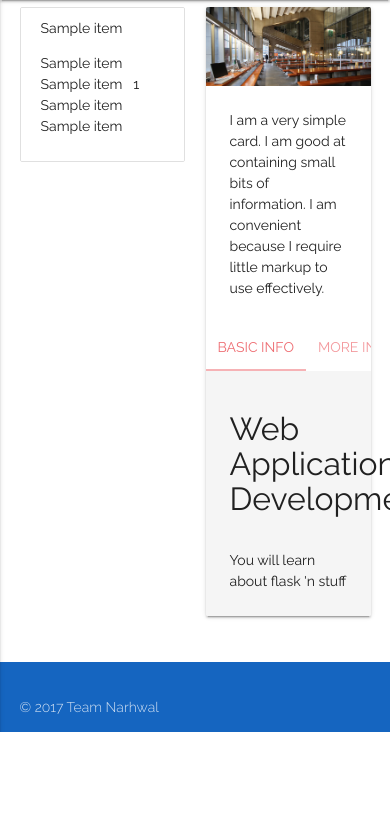
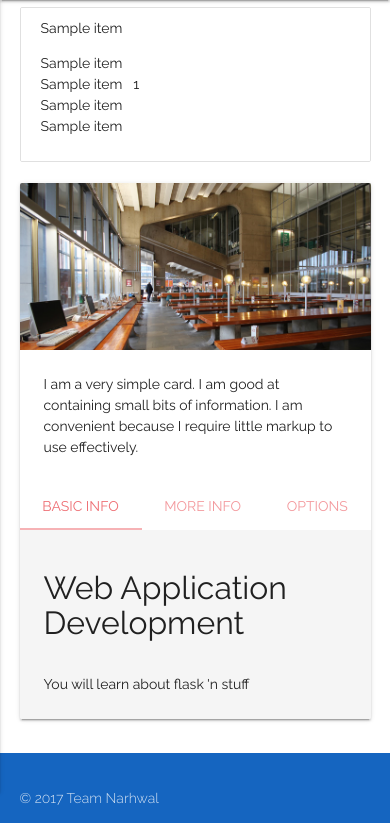
Before and after one commit to DutchGH/ProjectNarwhal, a Python web app: template Server/app/templates/timetable.html in a window 390 px wide; the page is wider, and only the part inside the window is pictured. Shown: the part 112-935 px from the top of that part. Before the commit the page ends 844 px from the top of that part, so only its background shows below. Run offline with Jinja, Linux system fonts and the light colour scheme; the template is opened without the code that fills it: most values are stand-ins (such as "Sample title", 1, 10 or a date in 2020); some libraries are stand-ins or nearby versions.

Commit message:
reorgnaised mobile view and added cursor on hover

```diff
--- a/Server/app/templates/timetable.html
+++ b/Server/app/templates/timetable.html
@@ -6,10 +6,10 @@
         <h3>Timetable for {{ current_user.name }}</h3> {% endif %}
 
         <div class="row">
-            <div class="col s6 m6 l6" id = "timetable">
+            <div class="col s12 m6 l6" id = "timetable">
                 <ul class="collection">
                     {% for item in classList %}
-                    <li class="collection-item " onclick="changeCards(['{{item[2]}}','{{item[3]}}','{{item[7]}}','{{item[4]}}'])">
+                    <li class="collection-item " style = "cursor: pointer" onclick="changeCards(['{{item[2]}}','{{item[3]}}','{{item[7]}}','{{item[4]}}'])">
                         <span class="title">{{item[2]}}</span>
                         <p><span>{{item[1]}}<br>{{item[6]}}&nbsp&nbsp&nbsp{{item[0]}}<br>{{item[4]}}</span><br>
                             {{item[3]}}
@@ -17,7 +17,7 @@
                     </li>
                     {% endfor %}
             </div>
-            <div class="col s6 m6 l6">
+            <div class="col s12 m6 l6">
                 <div class="card">
                     <div class="card-image">
                         <img src="{{url_for('static', filename = 'images/rs.jpg')}}">
```
